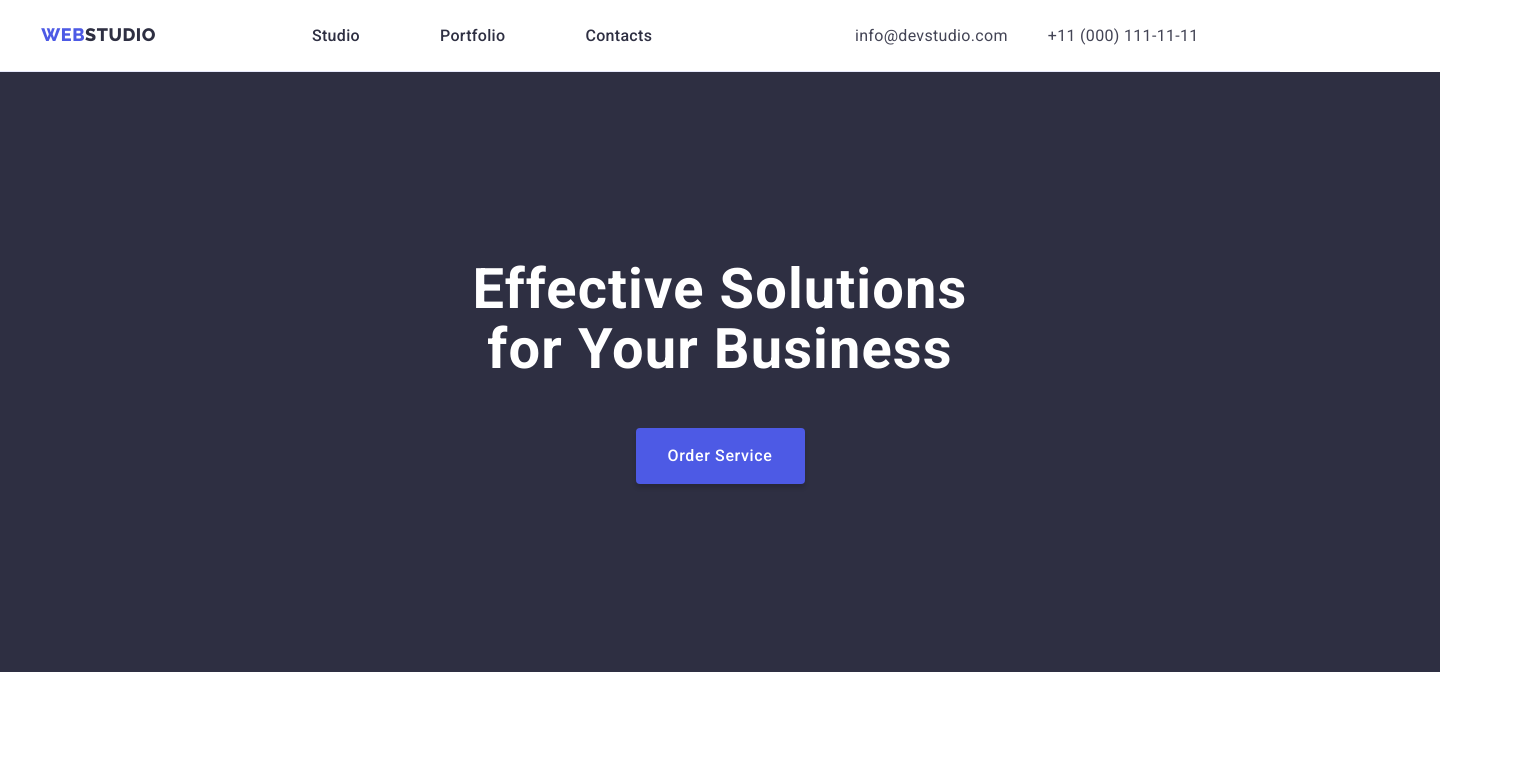
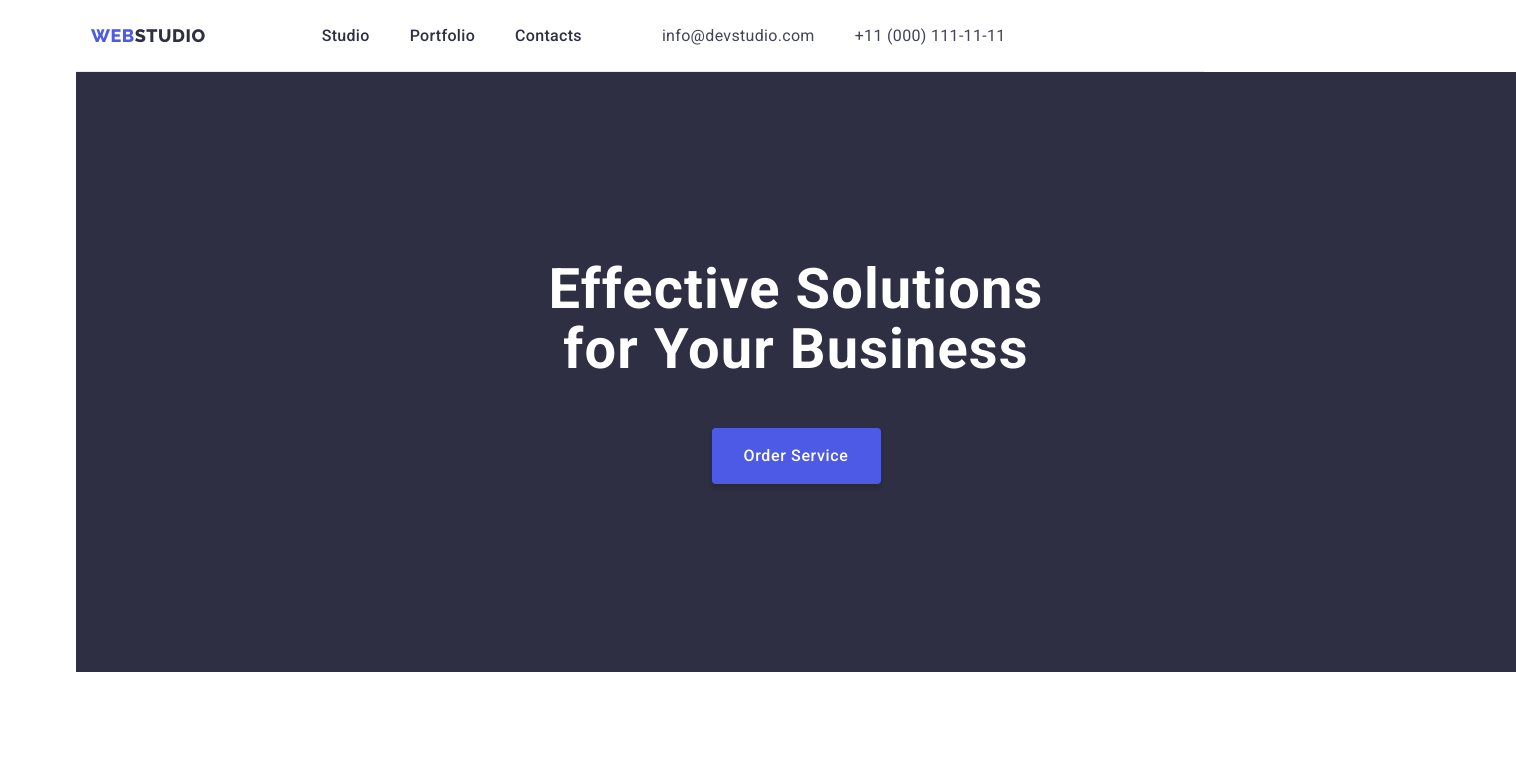
Before and after one commit to Nikichva/goit-markup-hw-03, a website: page index.html in a window 1280 px wide. Shown: the top 784 px of the page, 1516 px wide, since content can reach past the window. Drawn offline with nearby package versions, Linux system fonts and the light colour scheme.

Commit message:
bug fix header

```diff
--- a/css/style.css
+++ b/css/style.css
@@ -1,3 +1,4 @@
+/* ------------------------------MAIN CLASSES------------------------------ */
 :root {
   --IRIS: #4d5ae5;
   --NAVY-BLUE: #2e2f42;
@@ -18,9 +19,52 @@ body {
   background-color: var(--WHITE);
 }
 
+img {
+  display: block;
+}
+
 .container {
   margin: 0 auto;
-  min-width: 1158px;
+  width: 1158px;
+  padding: 0 15px;
+}
+
+.section {
+  padding-top: 120px;
+  padding-bottom: 120px;
+}
+/* ------------------------------HEADER------------------------------ */
+.navigation {
+  display: flex;
+}
+
+.nav-logo-list {
+  display: flex;
+  flex-direction: row;
+  align-items: center;
+}
+
+.header-logo {
+  margin-right: 76px;
+  color: var(--IRIS);
+  font-family: "Raleway", sans-serif;
+  font-size: 18px;
+  font-style: normal;
+  font-weight: 800;
+  line-height: 1.17;
+  letter-spacing: 0.54px;
+  text-transform: uppercase;
+  text-decoration: none;
+}
+
+.logo-black {
+  color: var(--NAVY-BLUE);
+  font-family: "Raleway", sans-serif;
+}
+
+.logo-white {
+  color: var(--CLOUD);
+  font-family: "Raleway", sans-serif;
 }
 
 .navbar {
@@ -34,29 +78,6 @@ body {
   background: var(--WHITE, #fff);
 }
 
-nav {
-  margin: 0;
-  display: flex;
-  flex-direction: row;
-}
-
-.section {
-  padding-top: 120px;
-  padding-bottom: 120px;
-}
-
-.logo {
-  margin-right: 76px;
-  color: var(--IRIS);
-  font-family: "Raleway", sans-serif;
-  font-size: 18px;
-  font-style: normal;
-  font-weight: 800;
-  line-height: 1.17;
-  letter-spacing: 0.54px;
-  text-transform: uppercase;
-}
-
 .link {
   text-decoration: none;
   padding-right: 40px;
@@ -67,7 +88,11 @@ nav {
   flex-direction: row;
   list-style: none;
   color: var(--SLATE);
-  margin: 0;
+  margin-right: 40px;
+}
+
+.list:last-child {
+  margin-right: 0;
 }
 
 .list:focus {
@@ -76,16 +101,6 @@ nav {
 
 .list:hover {
   color: var(--OCEAN);
-}
-
-.logo-black {
-  color: var(--NAVY-BLUE);
-  font-family: "Raleway", sans-serif;
-}
-
-.logo-white {
-  color: var(--CLOUD);
-  font-family: "Raleway", sans-serif;
 }
 
 .nav-link {
@@ -98,6 +113,7 @@ nav {
   letter-spacing: 0.02em;
   text-decoration: none;
   margin-right: 40px;
+  padding: 24px 0;
 }
 
 .nav-link:active {
--- a/index.html
+++ b/index.html
@@ -5,7 +5,7 @@
     <meta charset="UTF-8">
     <meta name="viewport" content="width=device-width, initial-scale=1.0">
     <title>Homework 3</title>
-    <link rel="stylesheet" href="./node_modules/modern-normalize/modern-normalize.css">
+    <link rel="stylesheet" href="./node_modules/modern-normalize/modern-normalize.min.css">
     <link rel="stylesheet" href="./css/style.css">
     <link rel="preconnect" href="https://fonts.googleapis.com">
     <link rel="preconnect" href="https://fonts.gstatic.com" crossorigin>
@@ -17,12 +17,13 @@
 <body>
     <div class="container">
         <header class="navbar">
-            <nav>
-                <a class=" logo link" href="./index.html">Web<span class="logo-black">Studio</span></a>
+            <div class="navigation container">
+                <nav class="nav-logo-list">
+                    <a class="header-logo" href="./index.html">Web<span class="logo-black">Studio</span></a>
                     <ul class="list">
-                    <li><a class="nav-link link" href="./index.html">Studio</a></li>
-                    <li><a class="nav-link link" href="./portfolio.html">Portfolio</a></li>
-                    <li><a class="nav-link link" href="">Contacts</a></li>
+                        <li><a class="nav-link" href="./index.html">Studio</a></li>
+                        <li><a class="nav-link" href="./portfolio.html">Portfolio</a></li>
+                        <li><a class="nav-link" href="">Contacts</a></li>
                     </ul>
                 </nav>
 
@@ -33,7 +34,7 @@
                         <li><a class="list link" href="tel:+110001111111">+11 (000) 111-11-11</a></li>
                     </ul>
                 </address>
-
+            </div>
         </header>
 
         <main>
```
Also changed, not shown: portfolio.html (+1 -1 lines). Lines whose indentation alone changed are shown as unchanged.
